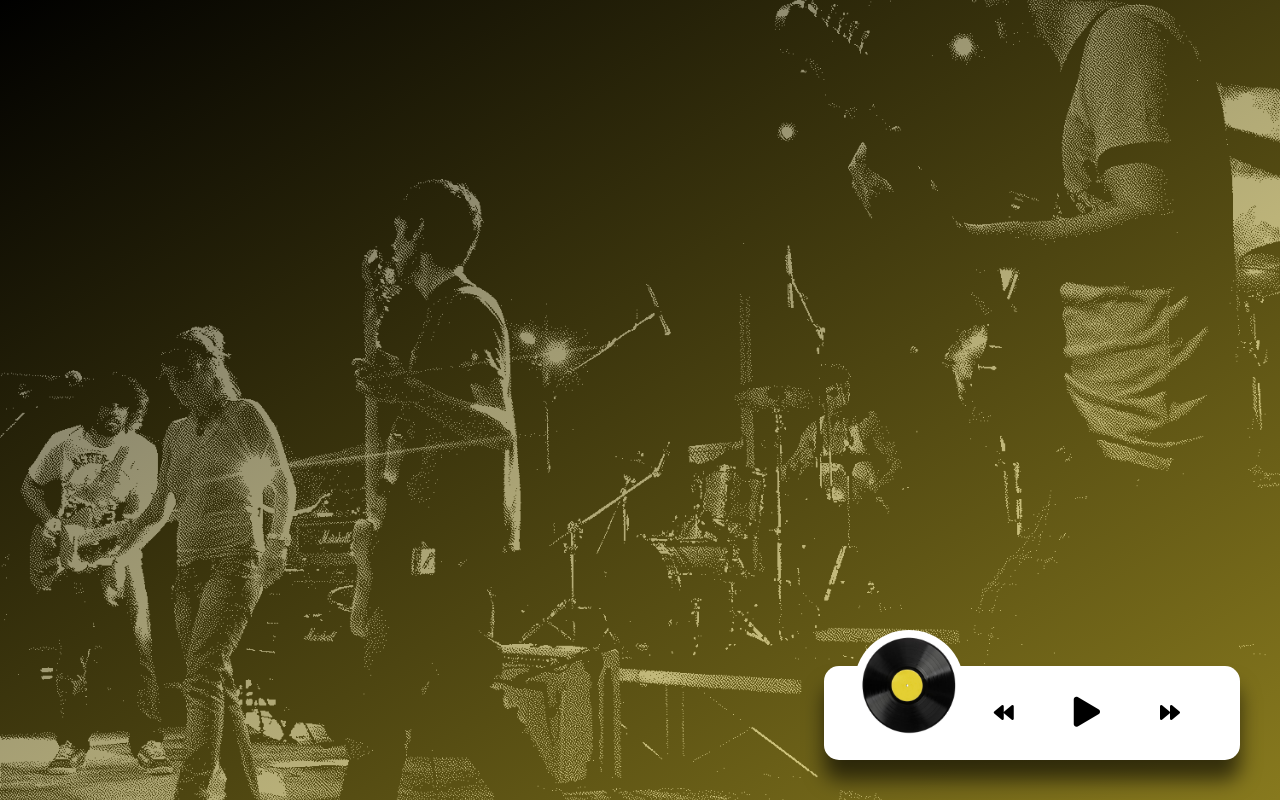
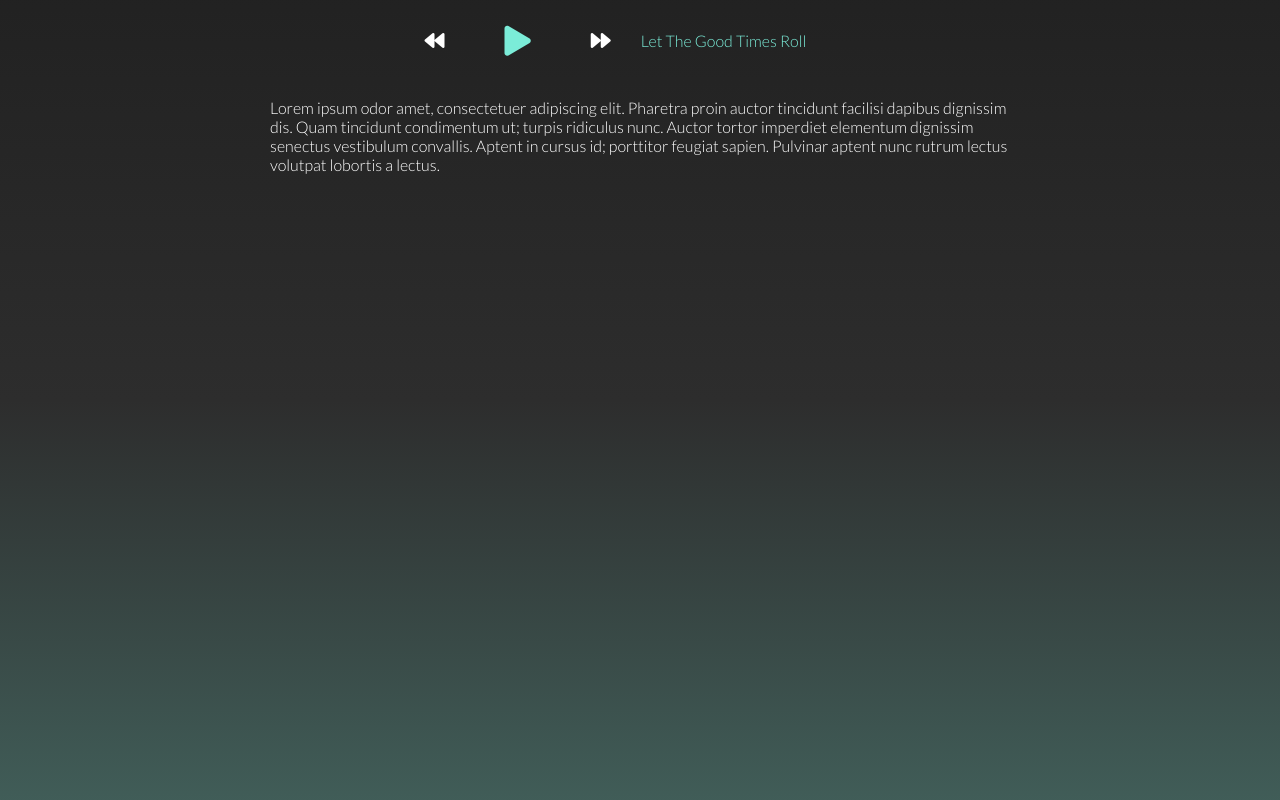
Before and after one commit to molleira/music-radio, a plain HTML site: page index.html in a window 1280 px wide. Drawn offline with Linux system fonts and the light colour scheme.

Commit message:
back to basics

```diff
--- a/index.html
+++ b/index.html
@@ -13,37 +13,71 @@
 </head>
 
 <body>
-  <div class="hero overlay">
-    <div class="music-container" id="music-container">
-      <div class="music-info">
+  <!-- <div class="hero overlay"> -->
+  <!-- <p class="text">Lorem ipsum odor amet, consectetuer adipiscing elit. Pharetra proin auctor tincidunt facilisi
+      dapibus dignissim
+      dis. Quam tincidunt condimentum ut; turpis ridiculus nunc. Auctor tortor imperdiet elementum dignissim senectus
+      vestibulum convallis. Aptent in cursus id; porttitor feugiat sapien. Pulvinar aptent nunc rutrum lectus volutpat
+      lobortis a lectus.
+
+      Finibus urna pulvinar mus elit suscipit pretium magna a feugiat. Lacinia cras morbi; iaculis sagittis himenaeos
+      nulla inceptos? Fusce lobortis semper suspendisse vehicula felis. Nostra morbi aenean feugiat faucibus volutpat
+      curae cras condimentum. Ridiculus ornare dolor luctus id cursus hendrerit scelerisque risus fusce. Hendrerit
+      lobortis laoreet scelerisque pretium curae adipiscing consequat. Eu neque per per sed tincidunt. Et nec molestie
+      vehicula; id consequat accumsan.
+    </p> -->
+  <!-- <p class="text">
+      Nec lacus vehicula sed cubilia maximus maecenas. Interdum condimentum pulvinar class torquent, dolor vivamus
+      turpis. Integer ac molestie porta felis velit gravida eget; magna vitae. Efficitur finibus lectus suspendisse
+      proin donec suspendisse tellus sociosqu. Facilisis commodo adipiscing morbi elementum nullam risus iaculis.
+      Conubia adipiscing nisl lobortis nulla nam consequat. Mus tristique nisl iaculis et condimentum maximus. Quam et
+      cras natoque ridiculus venenatis nam. Cubilia vulputate porta cras justo etiam venenatis.
+
+      Accumsan convallis vulputate primis proin proin senectus tincidunt blandit. At vestibulum phasellus cursus finibus
+      aliquam commodo pharetra enim. Fusce potenti ipsum erat morbi dignissim fusce id; ex ultrices. Est lobortis cursus
+      semper quam ligula taciti convallis. Varius mattis commodo eu dictumst tempor sagittis taciti. Habitasse vulputate
+      est finibus tristique in per rhoncus. Dapibus inceptos elit laoreet rutrum potenti dis.
+    </p> -->
+  <!-- <img class="waters" src="image/waters.jpg" alt="waters" /> -->
+  <div class="container" id="music-container">
+    <!-- <div class="music-info">
       <h4 id="title"></h4>
       <div class="progress-container" id="progress-container">
         <div class="progress" id="progress"></div>
       </div>
-      </div>
+    </div> -->
 
     <audio src="music/roll.mp3" id="audio"></audio>
 
-      <div class="img-container">
+    <!-- <div class="img-container">
         <img src="image/vinyl.jpg" alt="music-cover" id="cover" />
+      </div> -->
+
+    <div class="navigation">
+      <!-- <button id="prev" class="action-btn"> -->
+      <i class="fas fa-backward action-btn" id="prev"></i>
+      <!-- </button> -->
+
+      <!-- <button id="play" class="action-btn action-btn-big"> -->
+      <i class="fas fa-play action-btn action-btn-big" id="play"></i>
+      <!-- </button> -->
+
+      <!-- <button id="next" class="action-btn"> -->
+      <i class="fas fa-forward action-btn" id="next"></i>
+      <!-- </button> -->
     </div>
 
-      <div class="navigation">
-        <button id="prev" class="action-btn">
-          <i class="fas fa-backward"></i>
-        </button>
-
-        <button id="play" class="action-btn action-btn-big">
-          <i class="fas fa-play"></i>
-        </button>
-
-        <button id="next" class="action-btn">
-          <i class="fas fa-forward"></i>
-        </button>
+    <!-- <h4 id="title"></h4> -->
+    <div class="marquee">
+      <div>
+        <span class="title"></span>
+        <span class="title"></span>
+      </div>
     </div>
 
   </div>
-  </div>
+  <p id="info"></p>
+  <!-- </div> -->
 
   <script type="module" src="script.js"></script>
 </body>
--- a/script.js
+++ b/script.js
@@ -2,7 +2,9 @@ import { tracks } from "./tracks.js";
 
 const audio = document.getElementById("audio");
 const cover = document.getElementById("cover");
-const title = document.getElementById("title");
+const title = document.querySelectorAll(".title");
+const info = document.getElementById("info");
+console.log(title);
 
 // Keep track of song and initially load song details into DOM
 let songIndex = 0;
@@ -11,8 +13,9 @@ loadSong(tracks[songIndex]);
 // Update song details
 function loadSong(song) {
   audio.src = `${song.src}`;
-  cover.src = `${song.cover}`;
-  title.innerText = song.name;
+  // cover.src = `${song.cover}`;
+  title.forEach((title) => (title.innerText = song.name));
+  info.innerText = song.info;
 }
 
 // Play song
@@ -21,8 +24,8 @@ const playBtn = document.getElementById("play");
 
 function playSong() {
   musicContainer.classList.add("play");
-  playBtn.querySelector("i.fas").classList.remove("fa-play");
-  playBtn.querySelector("i.fas").classList.add("fa-pause");
+  playBtn.classList.remove("fa-play");
+  playBtn.classList.add("fa-pause");
 
   audio.play();
 }
@@ -30,8 +33,8 @@ function playSong() {
 // Pause song
 function pauseSong() {
   musicContainer.classList.remove("play");
-  playBtn.querySelector("i.fas").classList.add("fa-play");
-  playBtn.querySelector("i.fas").classList.remove("fa-pause");
+  playBtn.classList.add("fa-play");
+  playBtn.classList.remove("fa-pause");
 
   audio.pause();
 }
--- a/style.css
+++ b/style.css
@@ -1,4 +1,4 @@
-@import url('https://fonts.googleapis.com/css2?family=Inter:wght@100..900&display=swap');
+@import url('https://fonts.googleapis.com/css2?family=Lato:wght@300;400&display=swap');
 
 * {
   box-sizing: border-box;
@@ -6,31 +6,102 @@
   padding: 0;
 }
 
+body {
+  font-family: 'Lato', sans-serif;
+  font-weight: 300;
+  background: linear-gradient(#000, #2d2d2d, #7BECD8);
+  height: 100vh;
+  background-size: 400% 400%;
+  animation: background 30s ease infinite;
+}
+
+.container {
+  display: flex;
+  align-items: center;
+  justify-content: center;
+  padding-top: 1em;
+}
+
+#info {
+  color: #fff;
+  max-width: 900px;
+  padding: 2em 5em;
+  margin: auto;
+}
+
+.marquee {
+  height: 20px;
+  width: 245px;
+
+  overflow: hidden;
+  position: relative;
+}
+
+.marquee div {
+  color: #7BECD8;
+
+  display: block;
+  width: 200%;
+  height: 30px;
+
+  position: absolute;
+  overflow: hidden;
+
+  animation: marquee 5s linear infinite;
+}
+
+.marquee span {
+  float: left;
+  width: 50%;
+}
+
+@keyframes marquee {
+  0% { left: 0; }
+  100% { left: -100%; }
+}
+
 .overlay {
-  border-image: linear-gradient(
+  /* border-image: linear-gradient(
     to top left,
     hsl(52 75% 54% / 0.6),
     hsl(0 0% 0% / 0.6))
     fill 1;
+    animation: gradient-animation 1s ease infinite; */
+    background-image: url('image/waters.jpg');
+
 }
 
 .hero {
-  /* font-family: 'Inter', sans-serif; */
+  background: linear-gradient(115deg, #000 0%, #fff 100%);
+  /* height: 100vh; */
 
-  /* background: linear-gradient(115deg, #000 0%, #f0f0f0 100%);
-  height: 100vh;
+  /* display: flex; */
+  /* align-items: center; */
+  /* justify-content: center; */
 
-  display: flex;
-  align-items: center;
-  justify-content: center; */
-
-  background-image: url('image/waters.jpg');
+  /* background-image: url('image/waters.jpg');
   background-size: cover;
   background-position: center;
-  background-repeat: no-repeat;
+  background-repeat: no-repeat; */
 
   height: 100vh;
-  width: 100vw;
+  /* width: 100vw; */
+  /* background: linear-gradient(324deg, #246655, #7fb8aa); */
+  background-size: 400% 400%;
+  /* animation: AnimationName 30s ease infinite; */
+}
+
+@keyframes background {
+  0%{background-position:0% 50%}
+  50%{background-position:100% 50%}
+  100%{background-position:0% 50%}
+}
+
+
+.text {
+  color: #fff;
+  padding: 2em;
+  max-width: 900px;
 }
 
 /* inclou el reproductor */
@@ -71,10 +142,11 @@
 }
 
 /* titol */
-.music-info h4 {
-  /* color: #fff; */
+#title {
+  color: #fff;
   font-size: 18px;
-  text-align: right;
+  font-weight: 400;
+  /* text-align: right; */
 }
 
 /* linia del temps */
@@ -157,13 +229,15 @@
   display: flex;
   align-items: center;
   justify-content: center;
-  z-index: 1;
+  /* z-index: 1; */
+  /* margin-top: 1em; */
 }
 
 /* botons */
 .action-btn {
-  background-color: #fff;
-  border: 0;
+  /* background-color: #fff; */
+  /* border: 0; */
+  color: #fff;
   font-size: 20px;
 
   cursor: pointer;
@@ -175,6 +249,7 @@
 /* boto play */
 .action-btn.action-btn-big {
   font-size: 30px;
+  color: #7BECD8;
 }
 
 .action-btn:focus {
--- a/tracks.js
+++ b/tracks.js
@@ -2,7 +2,8 @@
 export const tracks = [
   {
     src: "music/roll.mp3",
-    name: "The Waters / Let The Good Times Roll",
+    name: "Let The Good Times Roll",
     cover: "image/vinyl.jpg",
+    info: "Lorem ipsum odor amet, consectetuer adipiscing elit. Pharetra proin auctor tincidunt facilisi dapibus dignissim dis. Quam tincidunt condimentum ut; turpis ridiculus nunc. Auctor tortor imperdiet elementum dignissim senectus vestibulum convallis. Aptent in cursus id; porttitor feugiat sapien. Pulvinar aptent nunc rutrum lectus volutpat lobortis a lectus.",
   },
 ];
```
Lines whose indentation alone changed are shown as unchanged.
